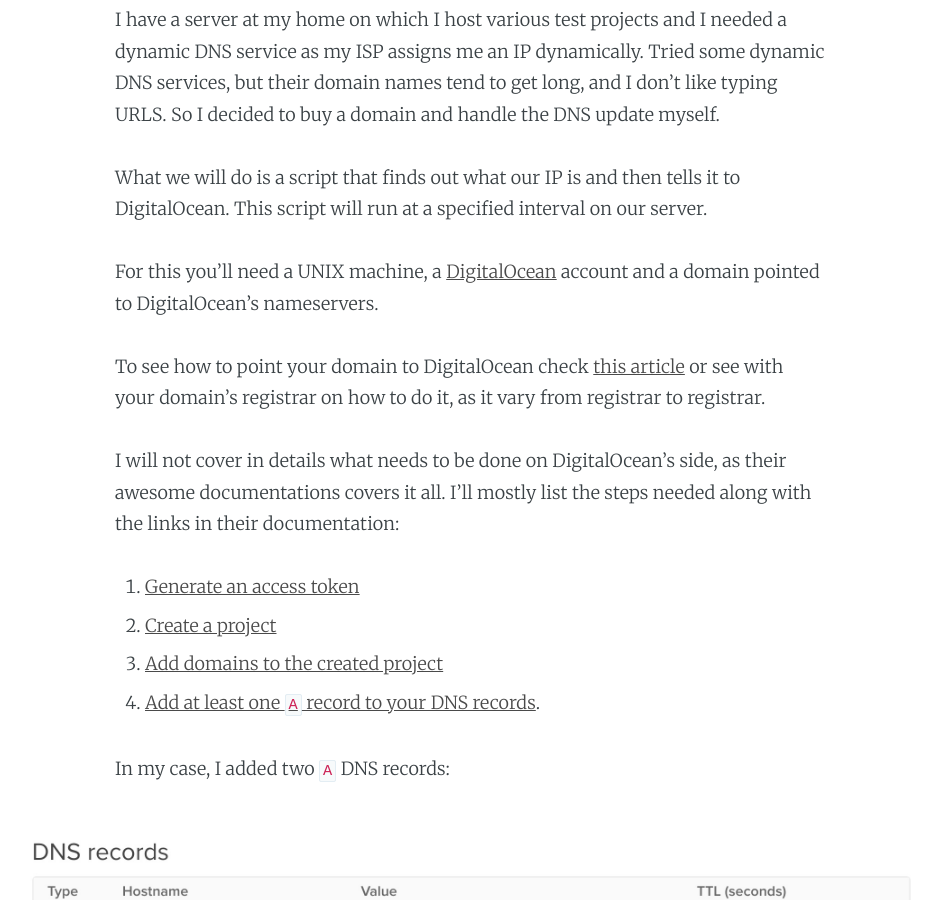
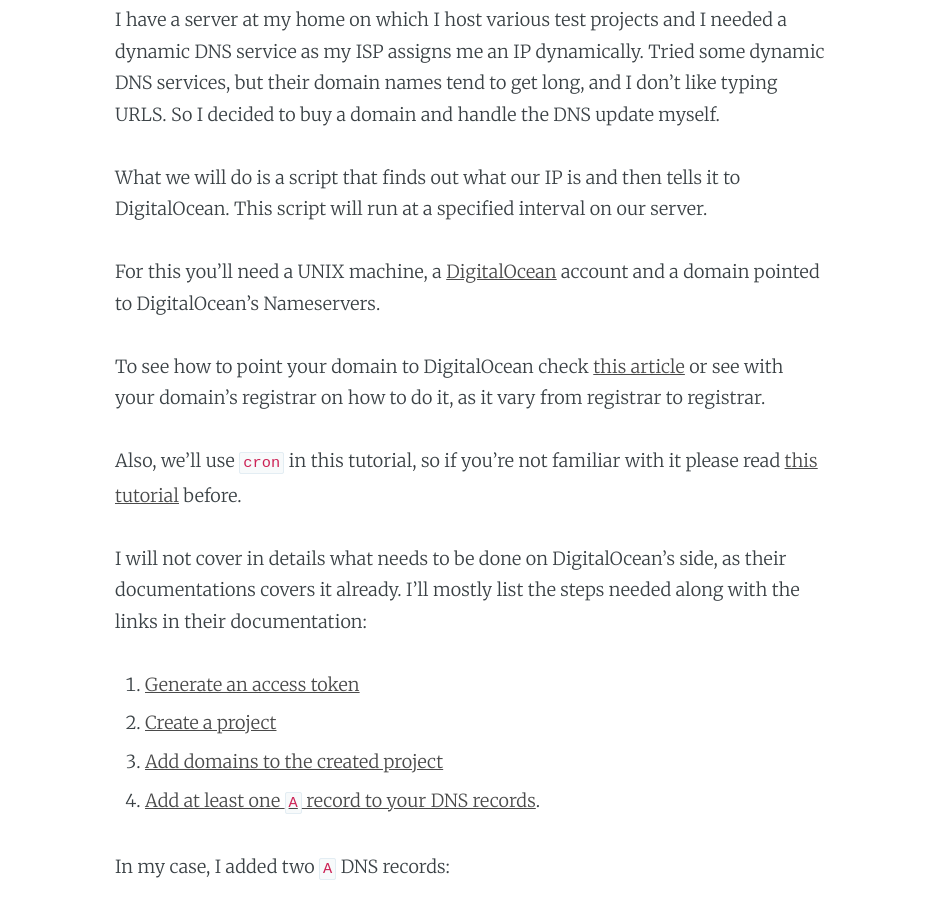
Before and after one commit to surdu/surdu.github.io, a Jekyll site: the page built from _posts/2019-07-25-digital-ocean-ddns.md, in a window 1280 px wide and 900 px high, scrolled down 306 px. Shown: the whole window, without its empty margins (170-1111 px from the left). Built offline with Jekyll 4.4.1, drawn with Linux system fonts in a browser that asks for light colours; comment, search, counter and statistics services are not loaded; some of the changed text lies outside the part shown.

Commit message:
Improvements

```diff
--- a/_posts/2019-07-25-digital-ocean-ddns.md
+++ b/_posts/2019-07-25-digital-ocean-ddns.md
@@ -9,11 +9,13 @@
 
 What we will do is a script that finds out what our IP is and then tells it to DigitalOcean. This script will run at a specified interval on our server.
 
-For this you'll need a UNIX machine, a [DigitalOcean](https://www.digitalocean.com/) account and a domain pointed to DigitalOcean's nameservers.
+For this you'll need a UNIX machine, a [DigitalOcean](https://www.digitalocean.com/) account and a domain pointed to DigitalOcean's Nameservers.
 
 To see how to point your domain to DigitalOcean check [this article](https://www.digitalocean.com/community/tutorials/how-to-point-to-digitalocean-nameservers-from-common-domain-registrars) or see with your domain's registrar on how to do it, as it vary from registrar to registrar.
 
-I will not cover in details what needs to be done on DigitalOcean's side, as their awesome documentations covers it all. I'll mostly list the steps needed along with the links in their documentation:
+Also, we'll use `cron` in this tutorial, so if you're not familiar with it please read [this tutorial](https://www.digitalocean.com/community/tutorials/how-to-use-cron-to-automate-tasks-on-a-vps) before.
+
+I will not cover in details what needs to be done on DigitalOcean's side, as their documentations covers it already. I'll mostly list the steps needed along with the links in their documentation:
 
 1. [Generate an access token](https://www.digitalocean.com/docs/api/create-personal-access-token/)
 2. [Create a project](https://www.digitalocean.com/docs/projects/how-to/create/)
@@ -104,9 +106,9 @@
 
 The above will call the DigitalOcean API for each record id that you have defined at line 5, as documented in [DigitalOcean's API documentation](https://developers.digitalocean.com/documentation/v2/#update-a-domain-record).
 
-Now that we have the script, we can set it as a [cron](https://en.wikipedia.org/wiki/Cron) job so it will update the DNS every 20 minutes.
+Now that we have the script, we can set it as a `cron` job so it will update the DNS every 20 minutes.
 
-Adding the following line in your crontab will do just that:
+Adding the following line in your `crontab` will do just that:
 
 <gist
 	id="gist-aa01a6093a52b3fc7f6e91852beb9b69"
```
Also changed, not shown: other parts of _posts/2019-07-25-digital-ocean-ddns.md (+0 -2 lines).
